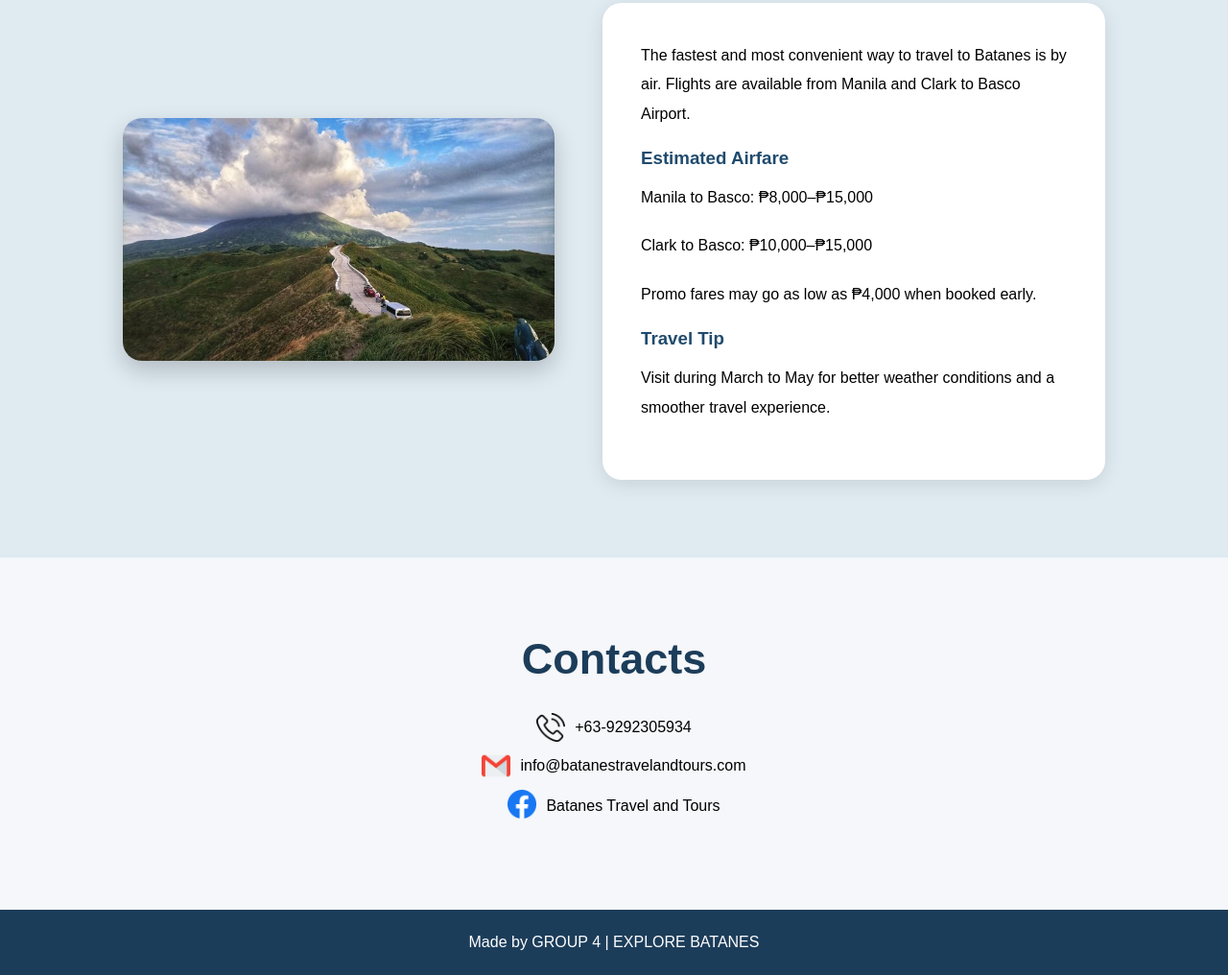
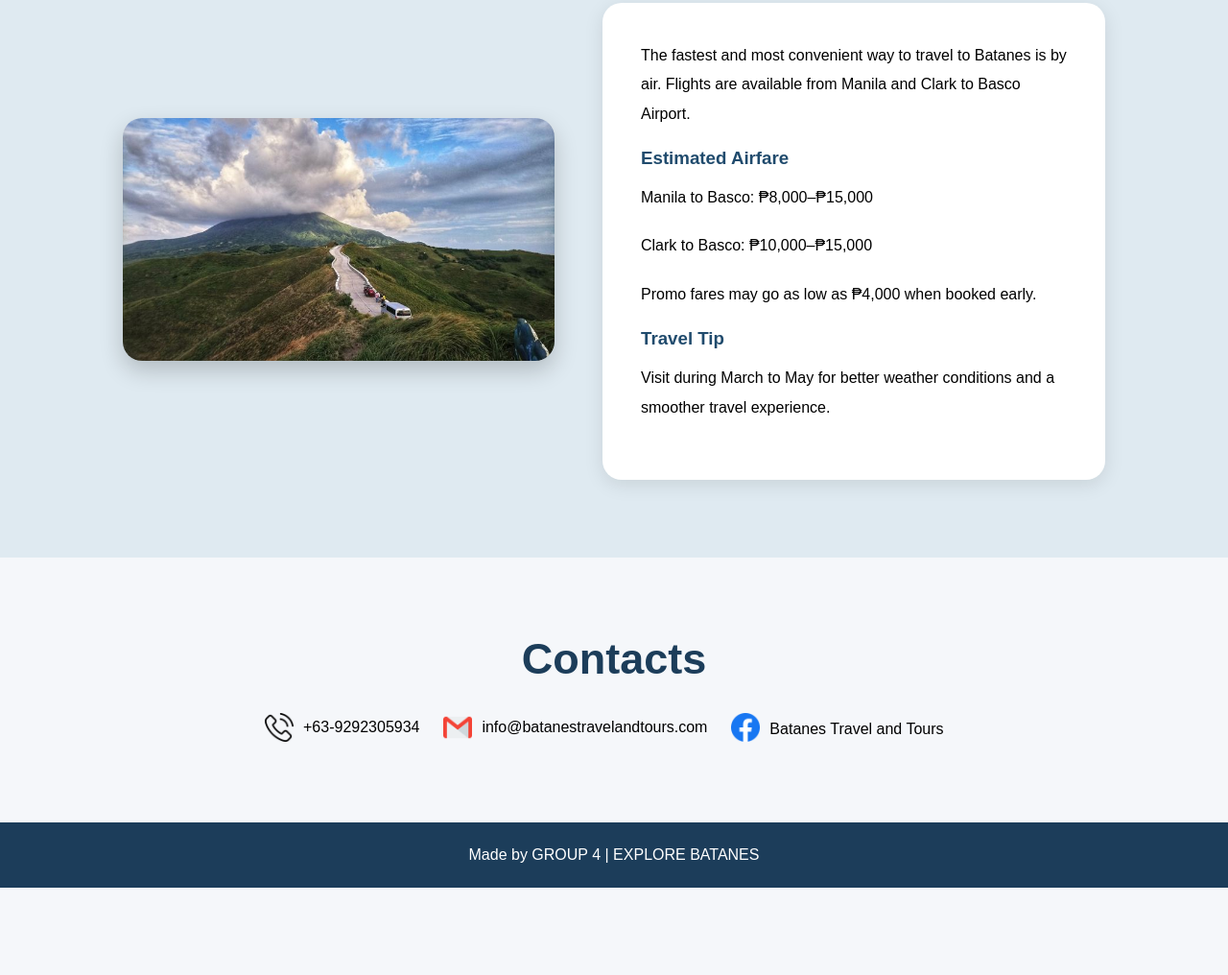
Before and after one commit to jmd-122/Sec-website, a plain HTML site: page index.html in a window 1280 px wide. Shown: the part 3553-4569 px from the top of the page at 96% size. After the commit the page ends 4478 px from the top, so only its background shows below. Drawn offline with Linux system fonts and the light colour scheme.

Commit message:
Update design.css

```diff
--- a/design.css
+++ b/design.css
@@ -380,12 +380,12 @@ nav ul li a:hover{
 }
 
 .pot{
-    display: flex;
+    display: inline-flex;
     justify-content: center;
     align-items: center;
     gap: 10px;
     flex-wrap: wrap;
-    padding-bottom: 1%;
+    padding-right: 2%;
 }
 
 .pot img{
```
